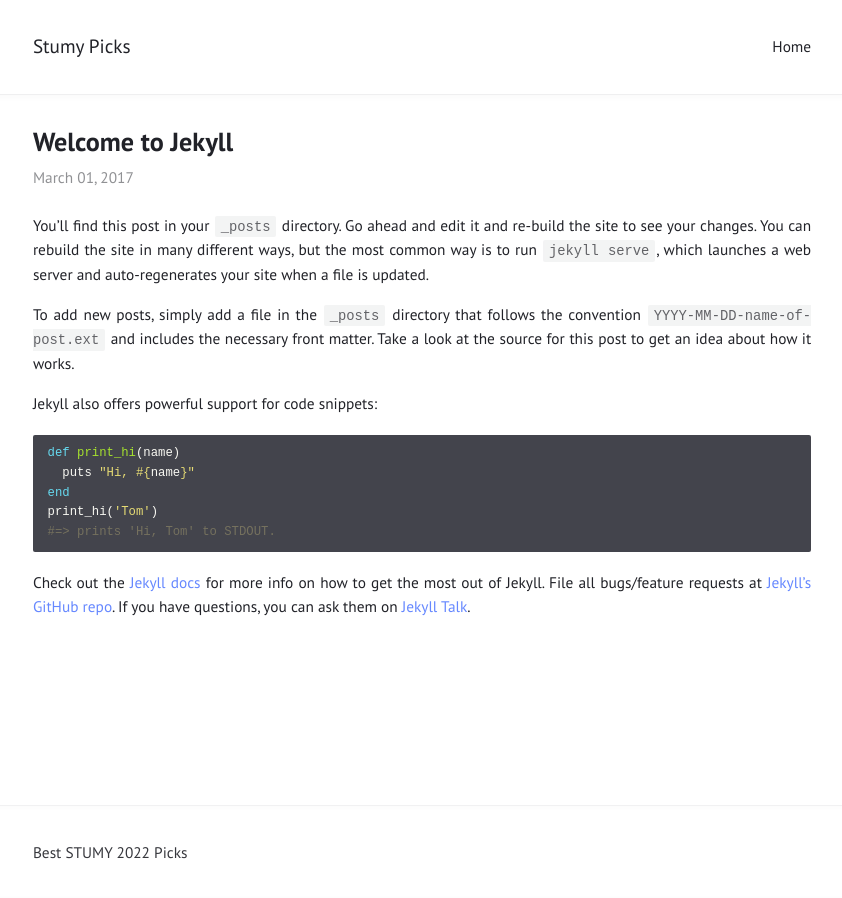
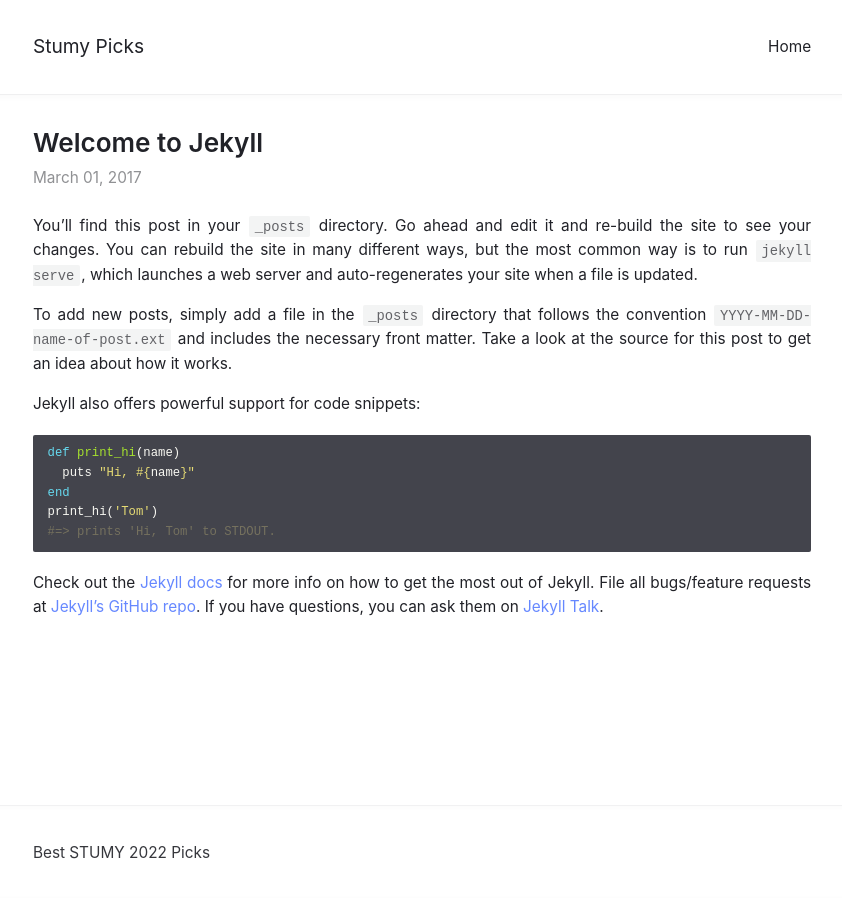
Before and after one commit to pijauk/bestpicks.github.io, a Jekyll site: the page built from _posts/2017-03-01-welcome-to-jekyll.md, in a window 1280 px wide. Shown: the whole page, without its empty margins (218-1060 px from the left). Built offline with Jekyll 4.4.1, drawn with Linux system fonts in a browser that asks for light colours.

Commit message:
Update font.sass

```diff
--- a/_sass/font.sass
+++ b/_sass/font.sass
@@ -1,11 +1,11 @@
 @font-face
-  font-family: 'PT Sans'
-  src: local('PT Sans'), local('PTSans-Regular'), url('../fonts/PTSans-Regular.woff') format('woff')
+  font-family: 'JosefinSans'
+  src: local('JosefinSans'), local('JosefinSans-Light'), url('../fonts/JosefinSans-Light.woff') format('woff')
   font-weight: normal
   font-style: normal
 
 @font-face
-  font-family: 'PT Sans'
-  src: local('PT Sans Bold'), local('PTSans-Bold'), url('../fonts/PTSans-Bold.woff') format('woff')
+  font-family: 'JosefinSans'
+  src: local('JosefinSans Bold'), local('JosefinSans-Bold'), url('../fonts/JosefinSans-Bold.woff') format('woff')
   font-weight: bold
   font-style: normal
```
